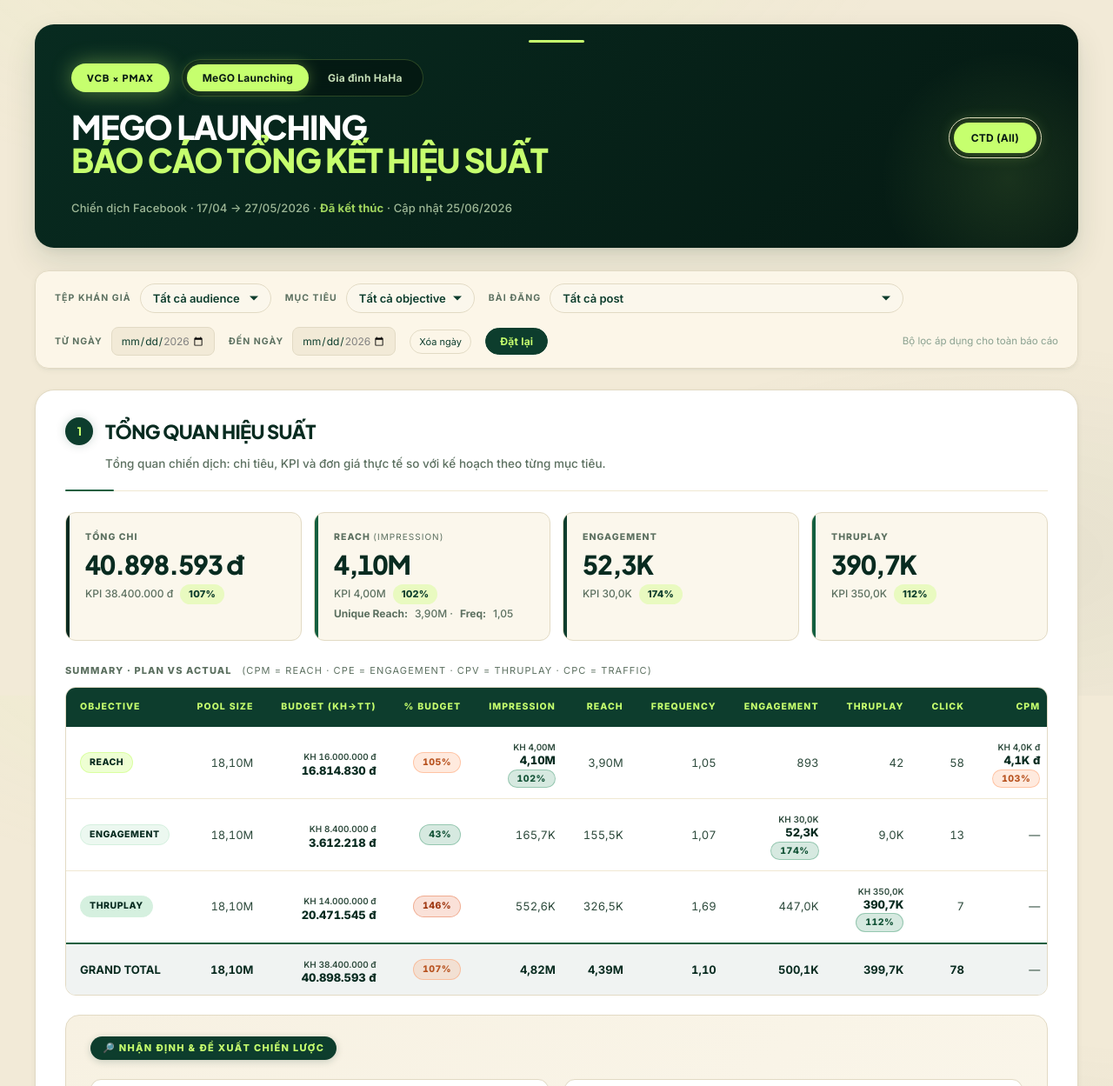
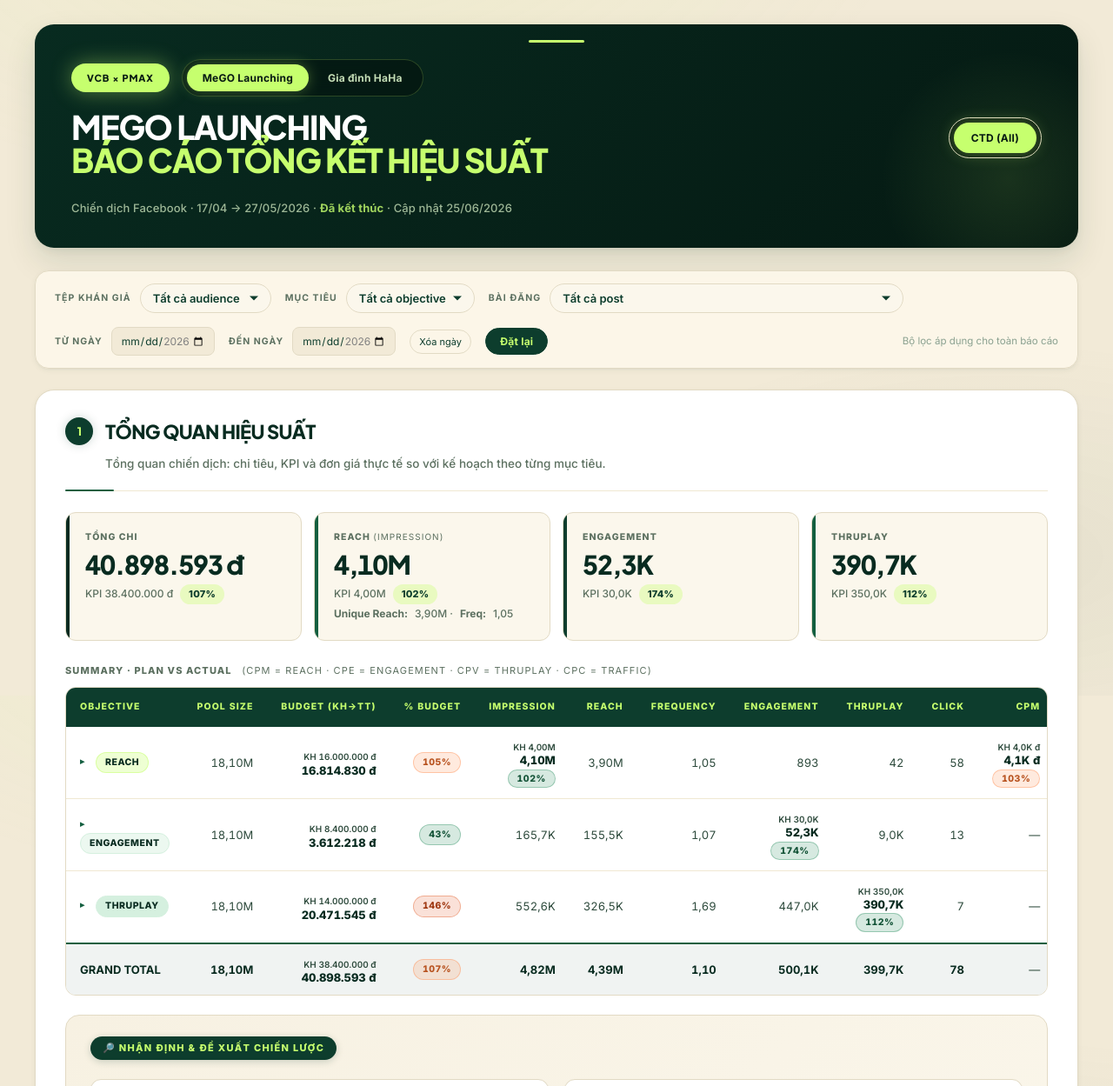
Before and after one commit to pmaxreport/VCB, a plain HTML site: page index.html in a window 1280 px wide. Shown: the top 1249 px of the page at 87% size. Drawn offline with nearby package versions, Linux system fonts and the light colour scheme; no server answers.

Commit message:
Add files via upload

```diff
--- a/index.html
+++ b/index.html
@@ -880,6 +880,18 @@
 .pa .pa-kh { font-size: 10px; color: var(--text-soft); font-weight: 600; white-space: nowrap; }
 .pa .pa-tt { font-weight: 800; color: var(--brand-900); white-space: nowrap; }
 .pa .pill { margin-top: 1px; }
+
+/* ====== Section 1: expandable objective rows → per-post detail ====== */
+.obj-row { cursor: pointer; }
+.obj-row:hover td { background: rgba(13,61,45,0.04); }
+.caret, .caret-spacer { display: inline-block; width: 13px; margin-right: 5px; color: var(--brand-700); font-size: 10px; transition: transform 0.15s ease; vertical-align: 1px; }
+.obj-row.open .caret { transform: rotate(90deg); }
+tr.detail-row td { background: var(--bg-surface); font-size: 11px; padding-top: 6px; padding-bottom: 6px; color: var(--text-soft); }
+tr.detail-row td:first-child { border-left: 3px solid var(--brand-100); padding-left: 18px; }
+tr.detail-row .detail-name .pcode { font-weight: 700; color: var(--brand-900); }
+tr.detail-row .detail-name .ptitle { display: block; font-size: 10px; font-weight: 400; color: var(--text-soft); margin-top: 1px; }
+tr.detail-row .num.own { font-weight: 700; color: var(--brand-900); }
+tr.detail-row .share { font-weight: 600; color: var(--text-soft); }
 
 /* ============ MOBILE: stack tables into cards (no horizontal scroll) ============ */
 @media (max-width: 640px) {
@@ -1651,6 +1663,13 @@
     return `<div class="pa"><span class="pa-kh">KH ${fmtFn(plan)}</span><span class="pa-tt">${fmtFn(actual)}</span><span class="pill ${costCls(pc)}">${pc.toFixed(0)}%</span></div>`;
   };
 
+  // per-post unit-cost cell: actual value + vs-plan pill (lower is better)
+  const uc = (actual, plan) => {
+    if (!actual || !plan) return na;
+    const pcv = actual / plan * 100;
+    return `<div class="pa"><span class="pa-tt">${fmtC(actual)}</span><span class="pill ${costCls(pcv)}">${pcv.toFixed(0)}%</span></div>`;
+  };
+
   const sumRows = objSummaries.map(s => {
     const m = s.m, k = s.kpi, own = s.o, ownMetric = objMetric(own);
     const budgetPct = k.budget ? s.spend / k.budget * 100 : 0;
@@ -1669,8 +1688,46 @@
     const cpvCell = (own === 'VIEW' || own === 'THRUPLAY') ? paCost(k.unit_cost, (m.thruplay ? m.cost / m.thruplay : 0), fmtC) : na;
     const cpcCell = own === 'TRAFFIC'    ? paCost(k.unit_cost,        (m.link_click ? m.cost / m.link_click : 0),        fmtC) : na;
     const pillClass = own === 'REACH' ? 'rch' : own === 'ENGAGEMENT' ? 'eng' : 'vw';
-    return `<tr>
-      <td class="bold" data-label="Objective"><span class="pill ${pillClass}">${s.label}</span></td>
+
+    // ----- per-post detail rows (same columns; actual values, no KH/plan split) -----
+    const objData = data.filter(r => r[1] === own);
+    const byPostObj = sumBy(objData, 2);
+    const postsObj = Object.keys(byPostObj).filter(p => p).sort((a, b) => byPostObj[b].cost - byPostObj[a].cost);
+    const hasPosts = postsObj.length > 0;
+    const detailRows = postsObj.map(p => {
+      const pm = byPostObj[p];
+      const pAuds = [...new Set(objData.filter(r => r[2] === p).map(r => r[3]))];
+      const pPool = pAuds.reduce((sum, a) => sum + (POOL_SIZE[a] || 0), 0);
+      const pFreq = (pm.impression > 0 && pm.reach > 0) ? (pm.impression / pm.reach).toFixed(2).replace('.', ',') : na;
+      const pClick = (pm.link_click || pm.click || 0);
+      const pShare = s.spend ? (pm.cost / s.spend * 100) : 0;
+      const oc = met => ownMetric === met ? ' own' : '';
+      const dCpm = own === 'REACH'      ? uc(pm.impression ? pm.cost / pm.impression * 1000 : 0, k.unit_cost * 1000) : na;
+      const dCpe = own === 'ENGAGEMENT' ? uc(pm.engagement ? pm.cost / pm.engagement : 0, k.unit_cost) : na;
+      const dCpv = (own === 'VIEW' || own === 'THRUPLAY') ? uc(pm.thruplay ? pm.cost / pm.thruplay : 0, k.unit_cost) : na;
+      const dCpc = own === 'TRAFFIC'    ? uc(pm.link_click ? pm.cost / pm.link_click : 0, k.unit_cost) : na;
+      const title = (POST_TITLES[p] || '').replace(/</g, '&lt;');
+      return `<tr class="detail-row" data-parent="${own}" style="display:none">
+        <td class="detail-name" data-label="Objective"><span class="pcode">${p}</span><span class="ptitle">${title}</span></td>
+        <td class="num" data-label="Pool Size">${pPool ? fmt(pPool) : na}</td>
+        <td class="num" data-label="Budget (KH→TT)">${fmtVND(pm.cost)}</td>
+        <td class="num" data-label="% Budget"><span class="share">${pShare.toFixed(0)}%</span></td>
+        <td class="num${oc('impression')}" data-label="Impression">${fmt(pm.impression)}</td>
+        <td class="num" data-label="Reach">${fmt(pm.reach)}</td>
+        <td class="num" data-label="Frequency">${pFreq}</td>
+        <td class="num${oc('engagement')}" data-label="Engagement">${fmt(pm.engagement)}</td>
+        <td class="num${oc('thruplay')}" data-label="Thruplay">${fmt(pm.thruplay)}</td>
+        <td class="num${oc('link_click')}" data-label="Click">${fmt(pClick)}</td>
+        <td class="num" data-label="CPM">${dCpm}</td>
+        <td class="num" data-label="CPE">${dCpe}</td>
+        <td class="num" data-label="CPV">${dCpv}</td>
+        <td class="num" data-label="CPC">${dCpc}</td>
+      </tr>`;
+    }).join('');
+
+    const caret = hasPosts ? '<span class="caret">▸</span>' : '<span class="caret-spacer"></span>';
+    return `<tr class="${hasPosts ? 'obj-row' : ''}"${hasPosts ? ` data-obj="${own}"` : ''}>
+      <td class="bold" data-label="Objective">${caret}<span class="pill ${pillClass}">${s.label}</span></td>
       <td class="num" data-label="Pool Size">${fmt(totalPool)}</td>
       <td class="num" data-label="Budget (KH→TT)"><div class="pa"><span class="pa-kh">KH ${fmtVND(k.budget)}</span><span class="pa-tt">${fmtVND(s.spend)}</span></div></td>
       <td class="num" data-label="% Budget"><span class="pill ${budgetCls}">${budgetPct.toFixed(0)}%</span></td>
@@ -1684,7 +1741,7 @@
       <td class="num" data-label="CPE">${cpeCell}</td>
       <td class="num" data-label="CPV">${cpvCell}</td>
       <td class="num" data-label="CPC">${cpcCell}</td>
-    </tr>`;
+    </tr>` + detailRows;
   }).join('');
 
   // Grand total row — summed actuals for every delivery column
@@ -1710,6 +1767,21 @@
     <td class="num" data-label="CPC">${na}</td>
   </tr>`;
   document.querySelector('#tableOverviewSummary tbody').innerHTML = sumRows + grandRow;
+
+  // Expand/collapse: clicking an objective row toggles its per-post detail rows
+  const ovBody = document.querySelector('#tableOverviewSummary tbody');
+  if (ovBody && !ovBody.dataset.toggleBound) {
+    ovBody.dataset.toggleBound = '1';
+    ovBody.addEventListener('click', function (e) {
+      const row = e.target.closest('tr.obj-row');
+      if (!row || !ovBody.contains(row)) return;
+      const obj = row.getAttribute('data-obj');
+      const isOpen = row.classList.toggle('open');
+      ovBody.querySelectorAll('tr.detail-row[data-parent="' + obj + '"]').forEach(function (d) {
+        d.style.display = isOpen ? '' : 'none';
+      });
+    });
+  }
 
   // ============= STRATEGIC INSIGHTS (no number repeating) =============
   const obj_lookup = Object.fromEntries(objSummaries.map(s=>[s.o,s]));
```
